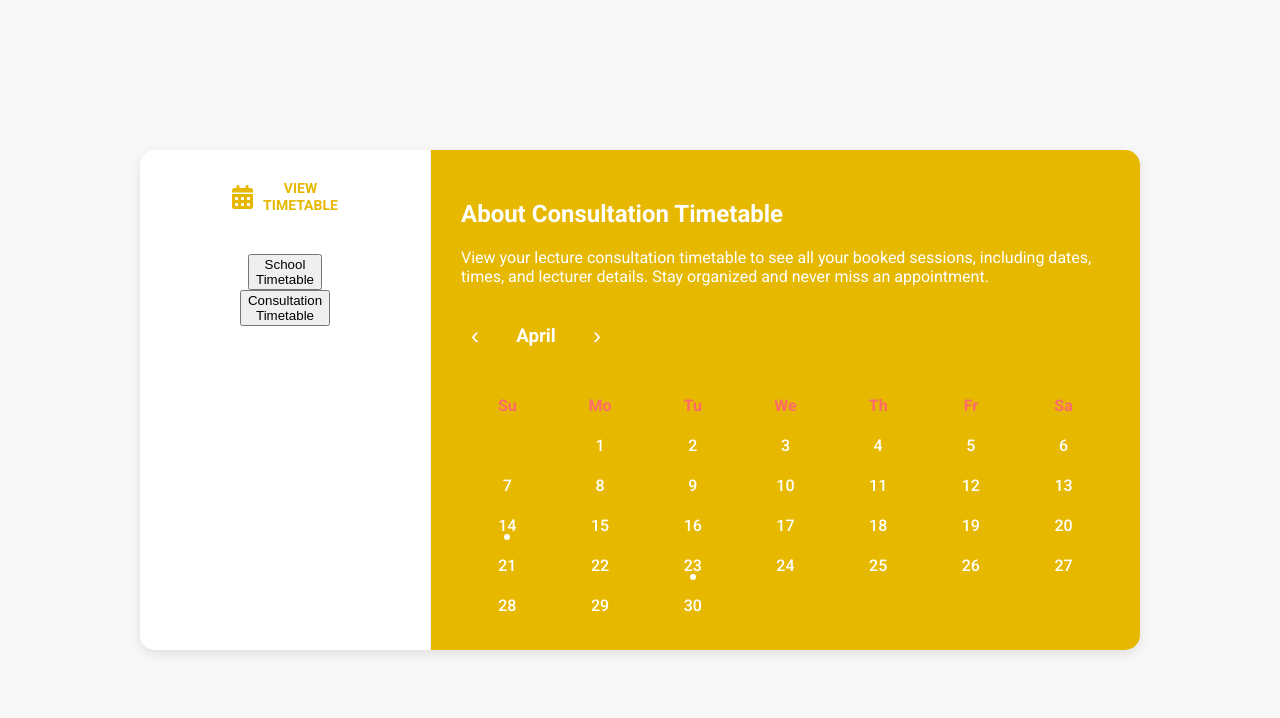
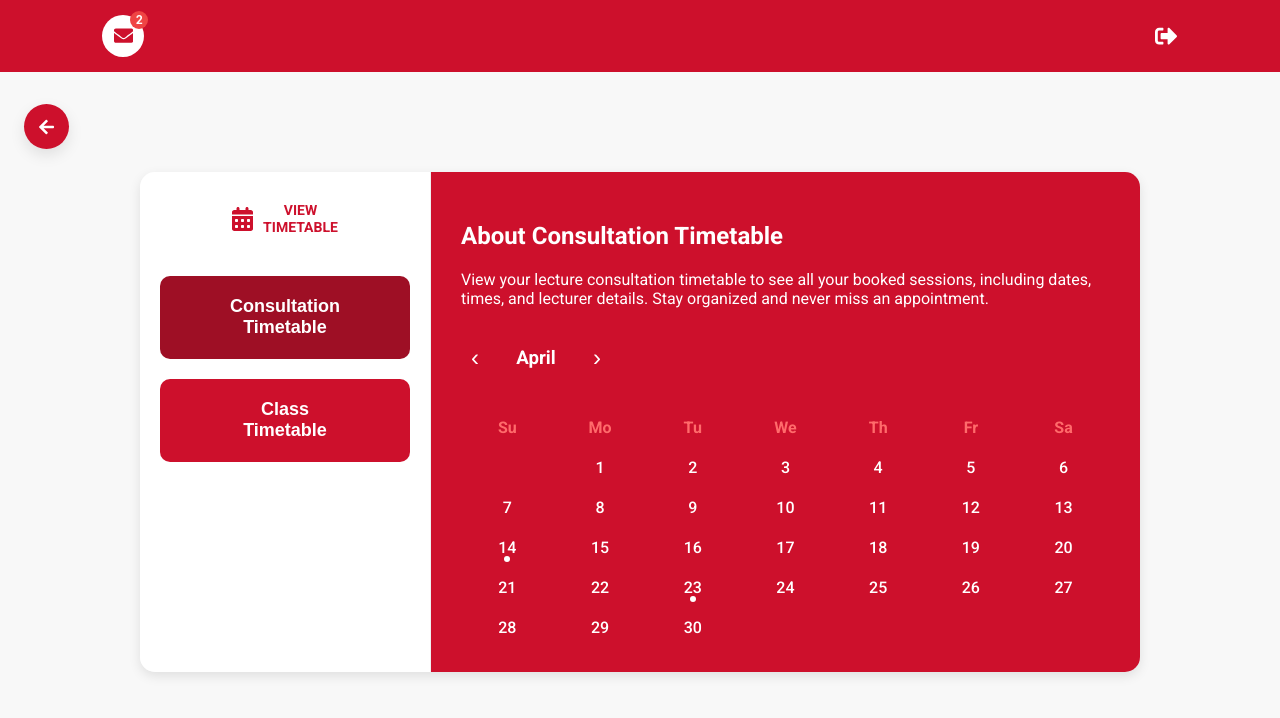
Before and after one commit to KISMETtakk/sfg-assignment-1, a React (Create React App) app: page /view-timetable in a window 1280 px wide. Shown: the top 718 px of the page. Built offline with nearby package versions, Linux system fonts and the light colour scheme.

Commit message:
Student Time table done

```diff
--- a/src/components/student-login/ConsultWithLecture.js
+++ b/src/components/student-login/ConsultWithLecture.js
@@ -26,7 +26,7 @@ const ConsultWithLecture = () => {
   const navigate = useNavigate();
 
   const handleBackToStuDashB = () => {
-    navigate('/student-login');  // Navigate to the student login page
+    navigate('/student-logged');  // Navigate to the student login page
   };
 
   const handleSlotSelection = (index) => {
--- a/src/components/student-login/StudentLogin.css
+++ b/src/components/student-login/StudentLogin.css
@@ -104,7 +104,7 @@
   transform: rotate(180deg);
   box-shadow: 0 8px 25px rgba(0, 0, 0, 0.15);
 }
-
+student-login-back-button
 .student-login-right-panel {
   width: 55%;
   display: flex;
--- a/src/components/student-login/ViewTimetable.css
+++ b/src/components/student-login/ViewTimetable.css
@@ -4,7 +4,7 @@
     display: flex;
     justify-content: center;
     align-items: center;
-    height: 100vh;
+    height: calc(100vh - 100px); /* Adjust for navbar height */
     background-color: #f8f8f8;
   }
 
@@ -45,13 +45,13 @@
 }
 
 .student-timetable-calendar-icon {
-  color: #e6b800;
+  color: #cd102c;
   font-size: 24px;
   margin-right: 10px;
 }
 
 .student-timetable-view-timetable-title {
-  color: #e6b800;
+  color: #cd102c;
   font-weight: bold;
   font-size: 14px;
   text-align: center;
@@ -62,7 +62,7 @@
   width: 100%;
   padding: 20px 10px;
   margin-bottom: 20px;
-  background-color: #e6b800;
+  background-color: #cd102c;
   color: white;
   border: none;
   border-radius: 10px;
@@ -75,16 +75,17 @@
 }
 
 .student-timetable-button:hover {
-  background-color: #d4aa00;
+  background-color: #7f0517;
 }
 
 .student-timetable-button.active {
-  background-color: #d4aa00;
+  background-color: #9e0f25;
 }
+
 
 .student-timetable-right-panel {
   flex: 1;
-  background-color: #e6b800;
+  background-color: #cd102c;
   padding: 30px;
   color: white;
   overflow-y: auto;
@@ -236,7 +237,7 @@
 }
 
 .student-timetable-value {
-  color: #e6b800;
+  color: #cd102c;
   font-weight: 500;
 }
 
@@ -246,23 +247,29 @@
   margin-top: 5px;
 }
 
-/* School Timetable Styles */
-.student-timetable-table {
+/* Transparent School Timetable Styles */
+.student-timetable-timetable-table {
   width: 100%;
   border-collapse: collapse;
   margin-top: 20px;
   color: white;
+  background-color: transparent;
 }
 
-.student-timetable-table th,
-.student-timetable-table td {
-  border: 1px solid rgba(255, 255, 255, 0.3);
-  padding: 10px;
-  text-align: center;
+.student-timetable-timetable-table thead {
+  background-color: rgba(255, 255, 255, 0.1);
 }
 
-.student-timetable-table th {
-  background-color: rgba(0, 0, 0, 0.1);
+.student-timetable-timetable-table th,
+.student-timetable-timetable-table td {
+  border: 1px solid rgba(255, 255, 255, 0.5);
+  padding: 12px;
+  text-align: center;
+  color: white;
+}
+
+.student-timetable-timetable-table tr {
+  background-color: transparent;
 }
 
 .student-timetable-has-class {
@@ -271,13 +278,58 @@
 
 .student-timetable-class-info {
   font-size: 12px;
+  color: white;
 }
 
 .student-timetable-subject {
   font-weight: bold;
-  margin-bottom: 5px;
+  margin-bottom: 4px;
+  color: white;
 }
 
 .student-timetable-venue {
   font-size: 10px;
+  color: white;
 }
+
+.student-timetable-timetable-table th {
+  background-color: #7f0517;
+  border: 1px solid rgba(255, 255, 255, 0.5);
+  color: white;
+}
+
+.student-login-back-button-tt {
+  margin-top: 10vh;
+  padding: 10px 15px;
+  font-size: 16px;
+
+  cursor: pointer;
+  display: flex;
+  align-items: center;
+
+}
+
+.student-login-back-button-tt {
+  position: absolute;
+  top: 1.5rem;
+  left: 1.5rem;
+  background-color: #cd102c;
+  color: white;
+  border: none;
+  border-radius: 50%;
+  width: 45px;
+  height: 45px;
+  display: flex;
+  justify-content: center;
+  align-items: center;
+  cursor: pointer;
+  font-size: 1.4rem;
+  transition: background-color 0.3s ease, transform 0.3s ease, box-shadow 0.3s ease;
+  box-shadow: 0 6px 15px rgba(0, 0, 0, 0.1);
+}
+
+.student-login-back-button-tt:hover {
+  background-color: #ff0026;
+  transform: rotate(180deg);
+  box-shadow: 0 8px 25px rgba(0, 0, 0, 0.15);
+}
--- a/src/components/student-login/ViewTimetable.js
+++ b/src/components/student-login/ViewTimetable.js
@@ -1,14 +1,23 @@
-import { useState } from "react"
+import { useState, useEffect } from "react"
 import { FontAwesomeIcon } from "@fortawesome/react-fontawesome"
 import { faCalendarAlt } from "@fortawesome/free-solid-svg-icons"
 import "./ViewTimetable.css"
 import StudentNavigationBar from './StudentNavigationBar';
+import { FaArrowLeft } from "react-icons/fa";
+
 
 const ViewTimetable = () => {
+  const [loading, setLoading] = useState(true);
   const [activeTab, setActiveTab] = useState("consultation")
   const [showAppointmentDetails, setShowAppointmentDetails] = useState(false)
   const [appointmentPosition, setAppointmentPosition] = useState({ x: 0, y: 0 })
   const [hoveredDate, setHoveredDate] = useState(null)
+
+  const handleBack = () => {
+    window.history.back(); // or navigate to a specific route using react-router
+  };
+
+
 
   const handleTabChange = (tab) => {
     setActiveTab(tab)
@@ -31,13 +40,33 @@ const ViewTimetable = () => {
     setShowAppointmentDetails(false)
   }
 
+  useEffect(() => {
+    const timer = setTimeout(() => setLoading(false), 1500);
+    return () => clearTimeout(timer);
+  }, []);
+
+if (loading) {
+    return (
+      <div className="loader-container">
+        <div className="spinner"></div>
+        <p>Loading...</p>
+      </div>
+    );
+  }
+
+
+
   const generateSchoolTimetable = () => {
     const subjects = ["INT316D", "SFG316D", "MOB316D", "SEF316D"]
     const venues = ["Building 10-120", "Building 10-L41", "Building 10-G48"]
     const days = ["Monday", "Tuesday", "Wednesday", "Thursday", "Friday"]
     const times = ["08:00 - 09:00", "09:00 - 10:00", "10:00 - 11:00", "11:00 - 12:00", "12:00 - 13:00"]
 
+
+
+
     return (
+
       <div className="student-timetable-school-timetable-content">
         <h2>School Timetable</h2>
         <table className="student-timetable-timetable-table">
@@ -131,7 +160,13 @@ const ViewTimetable = () => {
   }
 
   return (
+    <>
+    <StudentNavigationBar />
+
     <div className="student-timetable-wrapper">
+    <button className="student-login-back-button-tt" onClick={handleBack}>
+      <FaArrowLeft size={20} />
+    </button>
       <div className="student-timetable-container">
         <div className="student-timetable-left-panel">
           <div className="student-timetable-view-timetable-header">
@@ -144,23 +179,23 @@ const ViewTimetable = () => {
           </div>
 
       <button
-            className={`student-timetable-timetable-button ${
-              activeTab === "school" ? "student-timetable-active" : ""
+        className={`student-timetable-button ${
+          activeTab === "consultation" ? "active" : ""
         }`}
-            onClick={() => handleTabChange("school")}
+        onClick={() => handleTabChange("consultation")}
       >
-            School
+        Consultation
         <br />
         Timetable
       </button>
 
       <button
-            className={`student-timetable-timetable-button ${
-              activeTab === "consultation" ? "student-timetable-active" : ""
+        className={`student-timetable-button ${
+          activeTab === "class" ? "active" : ""
         }`}
-            onClick={() => handleTabChange("consultation")}
+        onClick={() => handleTabChange("class")}
       >
-            Consultation
+        Class
         <br />
         Timetable
       </button>
@@ -228,6 +263,7 @@ const ViewTimetable = () => {
         </div>
       </div>
     </div>
+    </>
   )
 }
 
```
Lines whose indentation alone changed are shown as unchanged.
